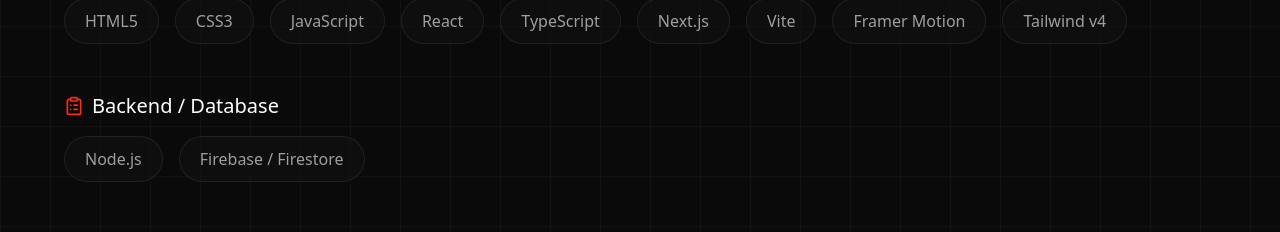
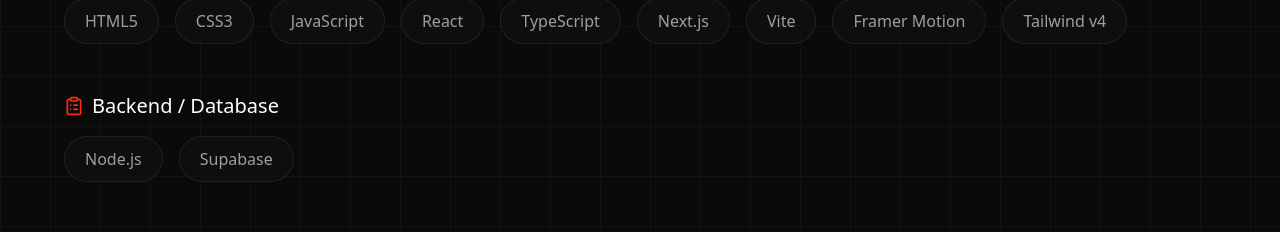
Before and after one commit to ozi-Shalom2333/Ozioma.dev, a React (Vite) app: page / in a window 1280 px wide. Shown: the part 3454-3686 px from the top of the page. Built offline with nearby package versions, Linux system fonts and the light colour scheme.

Commit message:
updated skills

```diff
--- a/src/components/sections/Skills.jsx
+++ b/src/components/sections/Skills.jsx
@@ -3,7 +3,7 @@
 
 const techStacks = [
   { category: 'Frontend', tools: ['HTML5', 'CSS3', 'JavaScript','React', 'TypeScript', 'Next.js', 'Vite', 'Framer Motion', 'Tailwind v4'] },
-  { category: 'Backend / Database', tools: ['Node.js', 'Firebase / Firestore'] },
+  { category: 'Backend / Database', tools: ['Node.js', 'Supabase'] },
   // , 'Express','MonogoDB' coming soon
   { category: 'Tooling / DevOps', tools: ['Git & Github', 'NPM/PNPM', 'Vercel', 'Figma', 'Netlify'] },
 ]
```
